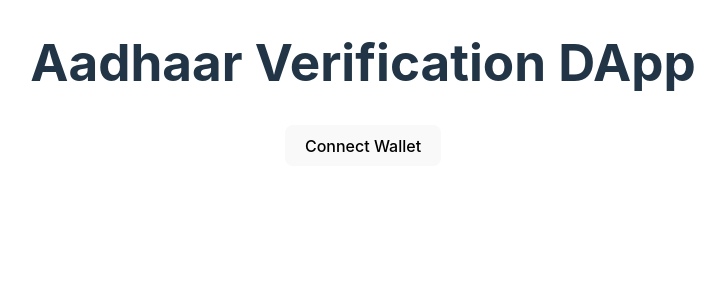
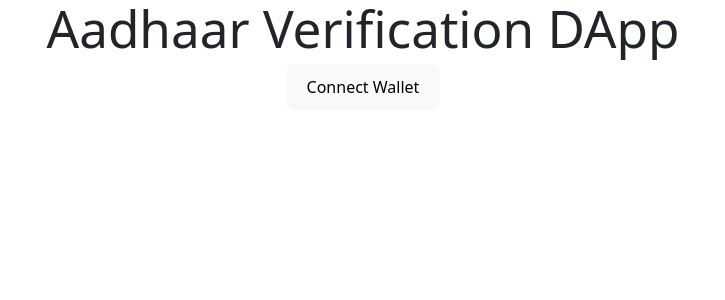
Before and after one commit to 4rjunc/ChutneyChampion, a React (Vite) app: page / in a window 1280 px wide. Shown: the top 300 px of the page, without its empty margins (277-1002 px from the left). Built offline with nearby package versions, Linux system fonts and the light colour scheme; what @anon-aadhaar/react would draw is missing.

Commit message:
Added bootstrap ⭐️

```diff
--- a/package.json
+++ b/package.json
@@ -12,8 +12,10 @@
   "dependencies": {
     "@anon-aadhaar/react": "^2.2.4",
     "@tanstack/react-query": "^5.51.1",
+    "bootstrap": "^5.3.3",
     "ethers": "5.7.2",
     "react": "^18.3.1",
+    "react-bootstrap": "^2.10.4",
     "react-dom": "^18.3.1",
     "viem": "2.x",
     "wagmi": "^2.10.10"
--- a/src/App.jsx
+++ b/src/App.jsx
@@ -4,6 +4,8 @@ import { ethers } from "ethers";
 import AnonAadhaarWrapper from "./components/AnonAadhaarWrapper";
 import WalletConnection from "./components/WalletConnection";
 import VerificationProcess from "./components/VerificationProcess";
+
+import "bootstrap/dist/css/bootstrap.min.css";
 
 function App() {
   const [walletAddress, setWalletAddress] = useState(null);
@@ -48,7 +50,7 @@ function App() {
   };
   return (
     <AnonAadhaarWrapper>
-      <div className="App main">
+      <div className="main">
         <h1>Aadhaar Verification DApp</h1>
         <WalletConnection
           walletAddress={walletAddress}
--- a/src/components/VerificationProcess.jsx
+++ b/src/components/VerificationProcess.jsx
@@ -5,31 +5,18 @@ import {
   AnonAadhaarProof,
 } from "@anon-aadhaar/react";
 
-function VerificationProcess({ startVerification }) {
-  const [isLoading, setIsLoading] = useState(false);
+function VerificationProcess() {
   const [anonAadhaar] = useAnonAadhaar();
 
   useEffect(() => {
     console.log("Anon Aadhaar status: ", anonAadhaar.status);
   }, [anonAadhaar]);
 
-  const handleVerification = async () => {
-    setIsLoading(true);
-    try {
-      await startVerification();
-    } catch (error) {
-      console.error("Verification failed:", error);
-    }
-    setIsLoading(false);
-  };
-
   return (
-    <div className="verification-process">
+    <div>
       <h2>Aadhaar Verification</h2>
       <div>
-        <LogInWithAnonAadhaar
-          nullifierSeed={22418512023313350206149252188115262810613380}
-        />
+        <LogInWithAnonAadhaar nullifierSeed={1234} />
         <p>{anonAadhaar?.status}</p>
       </div>
       <div>
--- a/src/components/WalletConnection.jsx
+++ b/src/components/WalletConnection.jsx
@@ -1,6 +1,6 @@
 function WalletConnection({ walletAddress, connectWallet, disconnectWallet }) {
   return (
-    <div className="wallet-connection">
+    <div>
       {walletAddress ? (
         <div>
           <p>Connected Wallet: {walletAddress}</p>
```
Also changed, not shown: 2 other files (tests, documents, lock files or other folders).
